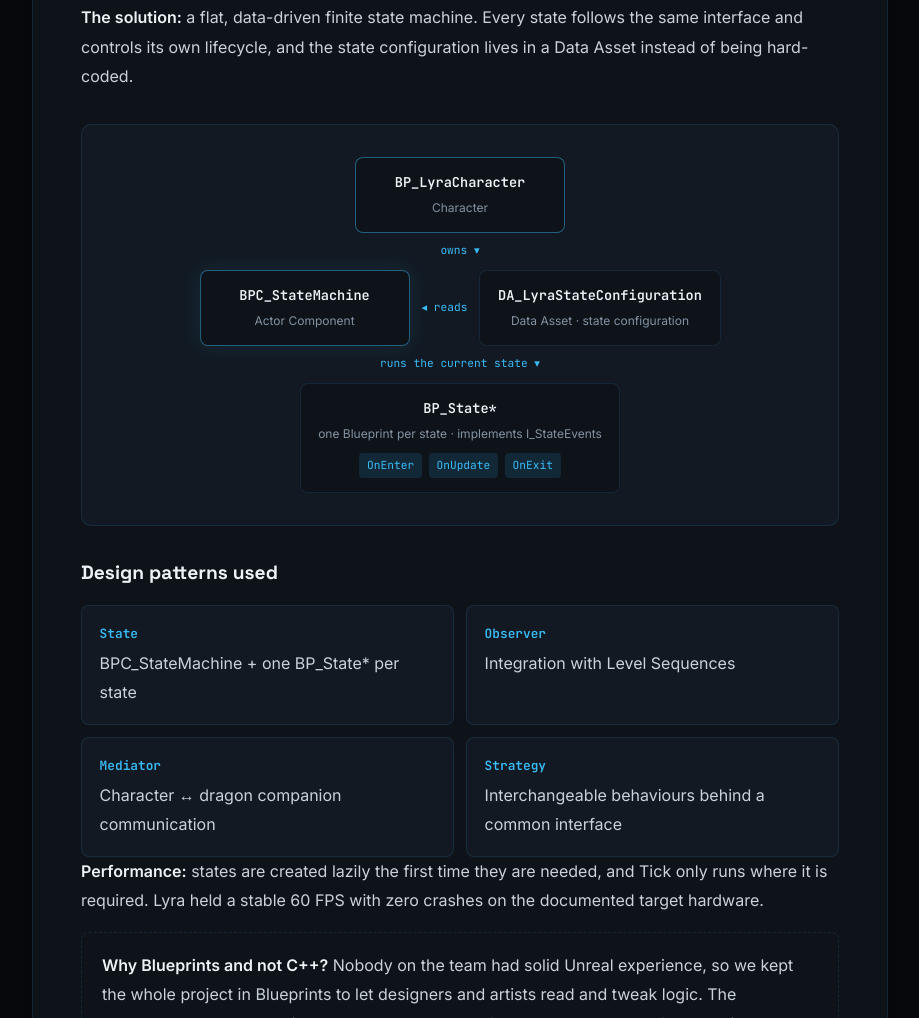
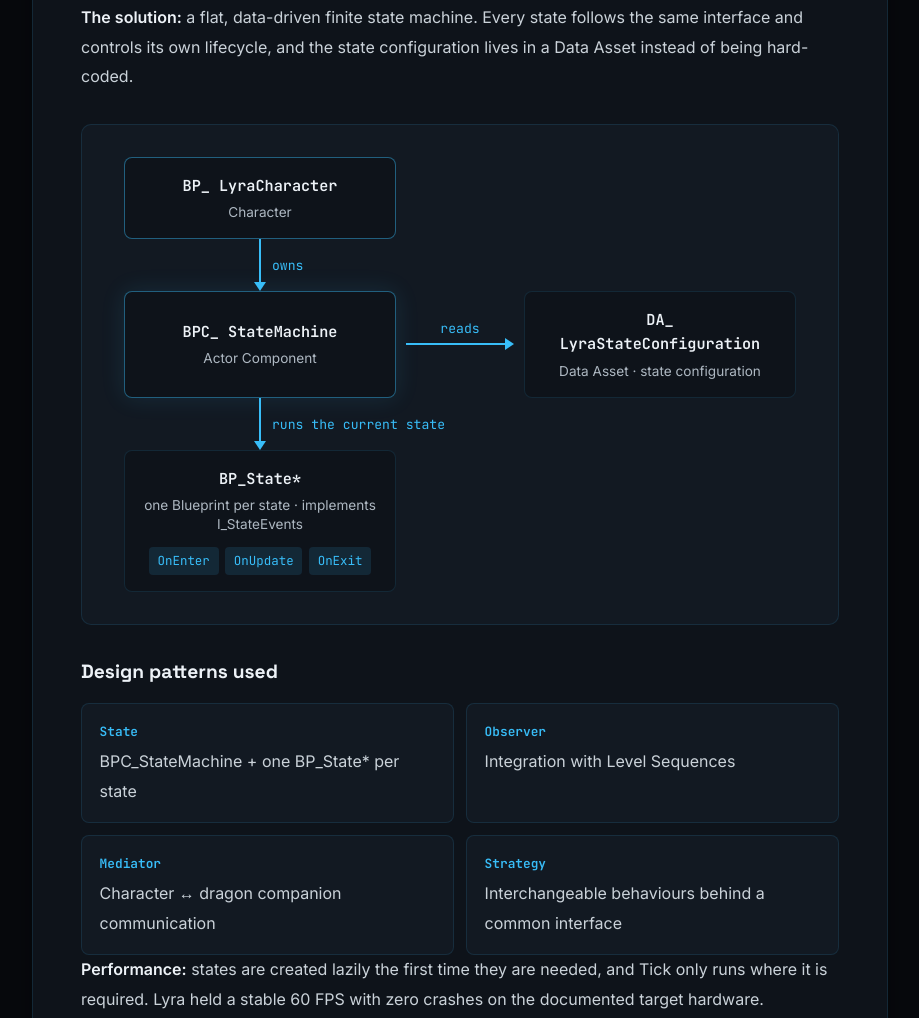
Before and after one commit to AlexRubio14/AlexRubio14.github.io, a website built with Vite: page projects/lyra.html in a window 1280 px wide. Shown: the part 3760-4778 px from the top of the page, without its empty margins (304-1223 px from the left). Built offline with nearby package versions, Linux system fonts and the light colour scheme; no server answers.

Commit message:
Lyra: readable FSM diagram and the real CFD in Production
- FSM diagram rebuilt as a grid: a vertical spine (character ->
  state machine -> states) with the Data Asset branching to the side.
  Real CSS arrows instead of text glyphs, larger names and labels,
  "reads" now points from the state machine to the Data Asset.
- Phones: single column, the Data Asset shown inside the state machine
  box; names break at underscores (<wbr>) and labels wrap.
- Jira cumulative flow diagram (Nov 2025 - May 2026) replaces the last
  placeholder; cropped to legend + chart, never cropped further.

Co-Authored-By: Claude Opus 5.5 <noreply@anthropic.com>
Claude-Session: https://claude.ai/code/session_01CVgAY1SpLLiocv9nYJ9GBJ

```diff
--- a/projects/lyra.html
+++ b/projects/lyra.html
@@ -501,28 +501,45 @@
               data-i18n-aria-label="lyra.fsm_alt"
             >
               <div class="fsm-node fsm-node--owner">
-                <span class="fsm-node__name">BP_LyraCharacter</span>
+                <span class="fsm-node__name">
+                  BP_
+                  <wbr />
+                  LyraCharacter
+                </span>
                 <span class="fsm-node__type" data-i18n="lyra.fsm_character">Character</span>
               </div>
-              <span class="fsm-link" aria-hidden="true" data-i18n="lyra.fsm_owns">owns ▾</span>
-              <div class="fsm-row">
-                <div class="fsm-node fsm-node--core">
-                  <span class="fsm-node__name">BPC_StateMachine</span>
-                  <span class="fsm-node__type" data-i18n="lyra.fsm_component">Actor Component</span>
-                </div>
-                <span class="fsm-link fsm-link--side" aria-hidden="true" data-i18n="lyra.fsm_reads">
-                  ◂ reads
+              <div class="fsm-arrow fsm-arrow--down fsm-arrow--owns" aria-hidden="true">
+                <span data-i18n="lyra.fsm_owns">owns</span>
+              </div>
+              <div class="fsm-node fsm-node--core">
+                <span class="fsm-node__name">
+                  BPC_
+                  <wbr />
+                  StateMachine
                 </span>
-                <div class="fsm-node">
-                  <span class="fsm-node__name">DA_LyraStateConfiguration</span>
-                  <span class="fsm-node__type" data-i18n="lyra.fsm_data">
-                    Data Asset · state configuration
-                  </span>
-                </div>
+                <span class="fsm-node__type" data-i18n="lyra.fsm_component">Actor Component</span>
+                <!-- Phones only: the Data Asset is shown inside this box instead of beside it. -->
+                <span class="fsm-node__reads">
+                  <span data-i18n="lyra.fsm_reads">reads</span>
+                  DA_
+                  <wbr />
+                  LyraStateConfiguration
+                </span>
               </div>
-              <span class="fsm-link" aria-hidden="true" data-i18n="lyra.fsm_runs">
-                runs the current state ▾
-              </span>
+              <div class="fsm-arrow fsm-arrow--right" aria-hidden="true">
+                <span data-i18n="lyra.fsm_reads">reads</span>
+              </div>
+              <div class="fsm-node fsm-node--data">
+                <span class="fsm-node__name">
+                  DA_
+                  <wbr />
+                  LyraStateConfiguration
+                </span>
+                <span class="fsm-node__type" data-i18n="lyra.fsm_data">Data Asset · state configuration</span>
+              </div>
+              <div class="fsm-arrow fsm-arrow--down fsm-arrow--runs" aria-hidden="true">
+                <span data-i18n="lyra.fsm_runs">runs the current state</span>
+              </div>
               <div class="fsm-node fsm-node--states">
                 <span class="fsm-node__name">BP_State*</span>
                 <span class="fsm-node__type" data-i18n="lyra.fsm_states">
@@ -855,11 +872,29 @@
                 Instagram.
               </li>
             </ul>
-            <!-- TODO: replace with the CFD / velocity figure from the TFG memory. -->
-            <figure class="gallery-item gallery-item--placeholder figure-placeholder" data-placeholder>
-              <div class="gallery-placeholder"><span>CFD / velocity chart</span></div>
-              <figcaption>Figure · Cumulative Flow Diagram from Jira</figcaption>
-            </figure>
+            <div class="gallery gallery--single" data-gallery>
+              <figure class="gallery-item gallery-item--wide gallery-item--chart">
+                <button
+                  type="button"
+                  class="gallery-open"
+                  aria-label="Enlarge image"
+                  data-i18n-aria-label="lyra.gallery_open"
+                >
+                  <img
+                    alt="Jira cumulative flow diagram for Lyra from November 2025 to May 2026: the Done area grows to about 830 work items while the In Progress band stays thin"
+                    width="1568"
+                    height="478"
+                    loading="lazy"
+                    decoding="async"
+                    src="/src/assets/images/lyra-cfd.webp"
+                  />
+                </button>
+                <figcaption data-i18n="lyra.g_cfd">
+                  Cumulative flow diagram from Jira (November 2025 to May 2026). The In Progress band stays
+                  thin all year: work rarely piled up half done.
+                </figcaption>
+              </figure>
+            </div>
           </section>
 
           <!-- 08 RESULTS & REFLECTION -->
--- a/src/i18n/ca.json
+++ b/src/i18n/ca.json
@@ -90,10 +90,11 @@
   "lyra.fsm_character": "Personatge",
   "lyra.fsm_component": "Actor Component",
   "lyra.fsm_data": "Data Asset · configuració d'estats",
-  "lyra.fsm_owns": "conté ▾",
-  "lyra.fsm_reads": "◂ llegeix",
-  "lyra.fsm_runs": "executa l'estat actual ▾",
+  "lyra.fsm_owns": "conté",
+  "lyra.fsm_reads": "llegeix",
+  "lyra.fsm_runs": "executa l'estat actual",
   "lyra.fsm_states": "un Blueprint per estat · implementa I_StateEvents",
+  "lyra.g_cfd": "Diagrama de flux acumulat de Jira (novembre de 2025 a maig de 2026). La franja d'In Progress es manté fina tot l'any: la feina gairebé mai es quedava a mitges.",
   "lyra.g_cinematic": "Una cinemàtica a les ruïnes, amb subtítols",
   "lyra.g_crystal": "Crystal Cave: el viatge en vagoneta",
   "lyra.g_mochi": "Un trencaclosques d'aigua amb Mochi",
--- a/src/i18n/es.json
+++ b/src/i18n/es.json
@@ -90,10 +90,11 @@
   "lyra.fsm_character": "Personaje",
   "lyra.fsm_component": "Actor Component",
   "lyra.fsm_data": "Data Asset · configuración de estados",
-  "lyra.fsm_owns": "contiene ▾",
-  "lyra.fsm_reads": "◂ lee",
-  "lyra.fsm_runs": "ejecuta el estado actual ▾",
+  "lyra.fsm_owns": "contiene",
+  "lyra.fsm_reads": "lee",
+  "lyra.fsm_runs": "ejecuta el estado actual",
   "lyra.fsm_states": "un Blueprint por estado · implementa I_StateEvents",
+  "lyra.g_cfd": "Diagrama de flujo acumulado de Jira (noviembre de 2025 a mayo de 2026). La franja de In Progress se mantiene fina todo el año: el trabajo casi nunca se quedaba a medias.",
   "lyra.g_cinematic": "Una cinemática en las ruinas, con subtítulos",
   "lyra.g_crystal": "Crystal Cave: el viaje en vagoneta",
   "lyra.g_mochi": "Un puzle de agua con Mochi",
--- a/src/styles/pages/lyra.css
+++ b/src/styles/pages/lyra.css
@@ -209,6 +209,12 @@
 
 .gallery--single {
   margin-top: 1.25rem;
+}
+
+/* Charts are not 16:9 and must never be cropped. */
+.gallery-item--chart .gallery-open img {
+  aspect-ratio: auto;
+  object-fit: contain;
 }
 
 .gallery-open {
@@ -546,79 +552,222 @@
 }
 
 /* --- FSM diagram ------------------------------------------------------------- */
+
+/* A grid with a vertical "spine" (character -> state machine -> states) and the
+   Data Asset branching off to the side. Arrows are real lines drawn with CSS. */
 .fsm-diagram {
-  display: flex;
-  flex-direction: column;
-  align-items: center;
-  gap: 0.6rem;
+  display: grid;
+  grid-template-areas:
+    'char   .     .'
+    'owns   .     .'
+    'sm     reads da'
+    'runs   .     .'
+    'states .     .';
+  grid-template-columns: minmax(0, 17rem) 8rem minmax(0, 17rem);
+  justify-content: center;
   margin: 2rem 0;
-  padding: 2rem 1.25rem;
+  padding: 2rem 1.5rem;
   background: var(--bg-card);
   border: 1px solid var(--border-subtle);
   border-radius: 10px;
-}
-
-.fsm-row {
-  display: flex;
-  flex-wrap: wrap;
-  align-items: center;
-  justify-content: center;
-  gap: 0.75rem;
 }
 
 .fsm-node {
   display: flex;
   flex-direction: column;
   align-items: center;
-  gap: 0.25rem;
-  min-width: 210px;
-  padding: 0.9rem 1.1rem;
+  justify-content: center;
+  gap: 0.3rem;
+  padding: 1rem 1.1rem;
   background: var(--bg-surface);
   border: 1px solid var(--border-subtle);
   border-radius: 8px;
   text-align: center;
 }
 
-.fsm-node--core,
 .fsm-node--owner {
+  grid-area: char;
+}
+
+.fsm-node--data {
+  grid-area: da;
+}
+
+.fsm-arrow--owns {
+  grid-area: owns;
+}
+
+.fsm-arrow--runs {
+  grid-area: runs;
+}
+
+.fsm-node--owner,
+.fsm-node--core {
   border-color: var(--border-hover);
 }
 
 .fsm-node--core {
+  grid-area: sm;
   box-shadow: 0 0 24px var(--accent-dim);
 }
 
-.fsm-node__name {
+.fsm-node--states {
+  grid-area: states;
+  justify-self: start;
+  width: min(100%, 17rem);
+}
+
+.case-block .fsm-node__name {
   color: var(--text-main);
   font-family: var(--font-mono);
-  font-size: 0.85rem;
-  font-weight: 600;
+  font-size: 0.95rem;
+  font-weight: 700;
+  overflow-wrap: break-word; /* <wbr> after each "_" gives cleaner break points */
 }
 
-.fsm-node__type {
-  color: var(--text-muted);
-  font-size: 0.75rem;
+.case-block .fsm-node__type {
+  color: #aeb8c2;
+  font-size: 0.85rem;
+  line-height: 1.4;
 }
 
-.fsm-link {
+.fsm-node__reads {
+  display: none;
+}
+
+/* Arrow cells: a 2px line plus a CSS triangle as the head. */
+.fsm-arrow {
+  position: relative;
   color: var(--accent);
   font-family: var(--font-mono);
-  font-size: 0.7rem;
+  font-size: 0.82rem;
+}
+
+.fsm-arrow::before,
+.fsm-arrow::after {
+  position: absolute;
+  content: '';
+}
+
+.fsm-arrow--down {
+  height: 3.25rem;
+}
+
+.fsm-arrow--down::before {
+  top: 0;
+  bottom: 8px;
+  left: 50%;
+  width: 2px;
+  background: var(--accent);
+  transform: translateX(-50%);
+}
+
+.fsm-arrow--down::after {
+  bottom: 0;
+  left: 50%;
+  border-top: 9px solid var(--accent);
+  border-right: 6px solid transparent;
+  border-left: 6px solid transparent;
+  transform: translateX(-50%);
+}
+
+.fsm-arrow--down span {
+  position: absolute;
+  top: 50%;
+  left: calc(50% + 0.75rem);
+  white-space: nowrap;
+  transform: translateY(-50%);
+}
+
+.fsm-arrow--right {
+  grid-area: reads;
+  align-self: center;
+  height: 2.5rem;
+  margin: 0 0.6rem;
+}
+
+.fsm-arrow--right::before {
+  top: 50%;
+  right: 8px;
+  left: 0;
+  height: 2px;
+  background: var(--accent);
+  transform: translateY(-50%);
+}
+
+.fsm-arrow--right::after {
+  top: 50%;
+  right: 0;
+  border-top: 6px solid transparent;
+  border-bottom: 6px solid transparent;
+  border-left: 9px solid var(--accent);
+  transform: translateY(-50%);
+}
+
+.fsm-arrow--right span {
+  position: absolute;
+  right: 0;
+  bottom: calc(50% + 0.35rem);
+  left: 0;
+  text-align: center;
 }
 
 .fsm-lifecycle {
   display: flex;
+  flex-wrap: wrap;
+  justify-content: center;
   gap: 0.4rem;
-  margin-top: 0.4rem;
+  margin-top: 0.5rem;
 }
 
 .fsm-lifecycle span {
-  padding: 0.2rem 0.5rem;
+  padding: 0.25rem 0.55rem;
   background: var(--accent-dim);
   border-radius: 4px;
   color: var(--accent);
   font-family: var(--font-mono);
-  font-size: 0.7rem;
+  font-size: 0.78rem;
+}
+
+/* Phones: one column. The Data Asset moves inside the state machine box,
+   so the spine stays a single straight line. */
+@media (width <= 700px) {
+  .fsm-diagram {
+    grid-template-areas: 'char' 'owns' 'sm' 'runs' 'states';
+    grid-template-columns: minmax(0, 1fr);
+    padding: 1.5rem 1rem;
+  }
+
+  .fsm-arrow--right,
+  .fsm-node--data {
+    display: none;
+  }
+
+  .case-block .fsm-node__name {
+    font-size: 0.88rem;
+  }
+
+  /* Labels may wrap instead of running past the edge. */
+  .fsm-arrow--down span {
+    max-width: calc(50% - 1rem);
+    line-height: 1.3;
+    white-space: normal;
+  }
+
+  .fsm-node--states {
+    width: 100%;
+  }
+
+  .fsm-node__reads {
+    display: block;
+    margin-top: 0.4rem;
+    padding-top: 0.5rem;
+    border-top: 1px dashed var(--border-subtle);
+    color: var(--accent);
+    font-family: var(--font-mono);
+    font-size: 0.75rem;
+    overflow-wrap: break-word;
+  }
 }
 
 /* --- Patterns -------------------------------------------------------------- */
@@ -1131,15 +1280,6 @@
     gap: 0.4rem;
   }
 
-  .fsm-node {
-    min-width: 0;
-    width: 100%;
-  }
-
-  .fsm-link--side {
-    transform: rotate(90deg);
-  }
-
   .tldr {
     padding: 1.5rem 1.25rem;
   }
```
Also changed, not shown: src/assets/images/lyra-cfd.webp (added).
